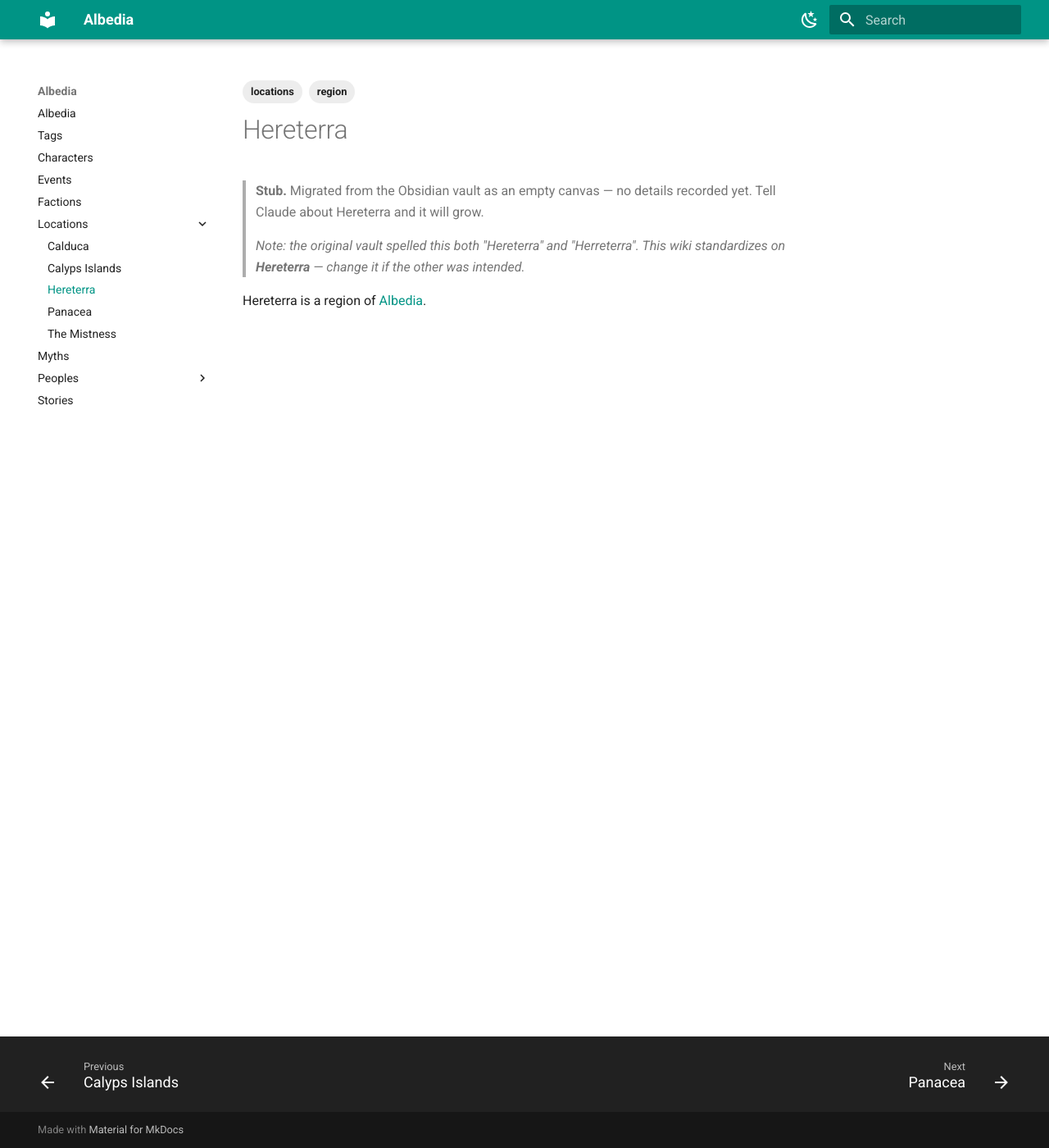
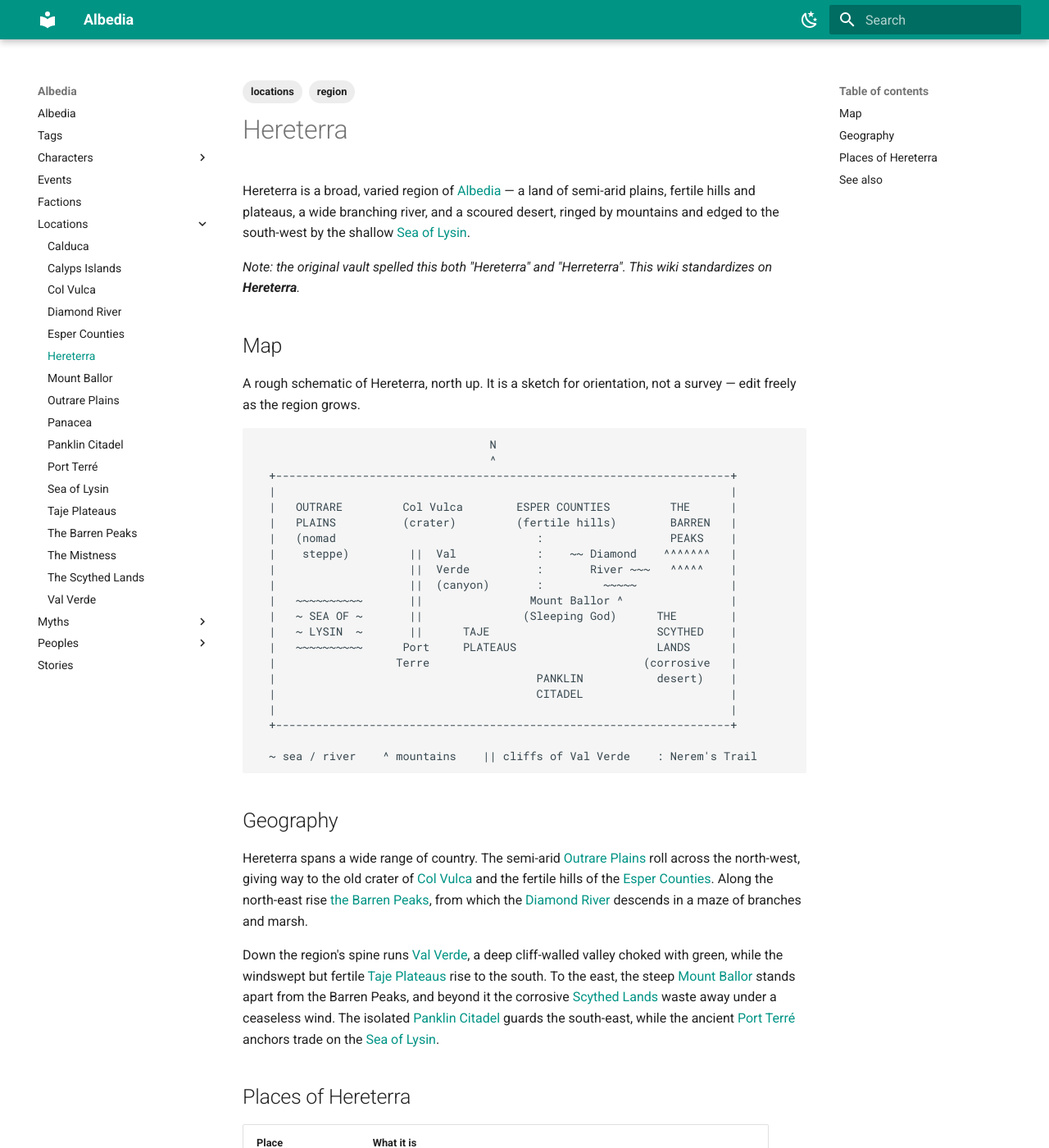
Before and after one commit to tk-auto/albedia, an MkDocs documentation site: the page built from docs/locations/hereterra.md, in a window 1280 px wide and 1400 px high. Shown: the whole window at 82% size. Built offline with MkDocs 1.6.1 and Material for MkDocs 9.7.7, drawn with Linux system fonts in a browser that asks for light colours; some of the changed text lies outside the part shown.

Commit message:
Flesh out Hereterra and its locations (#3)
Rework Hereterra from a stub into a full region hub with an editable
ASCII map, and add its twelve locations translated from the source
notes: Panklin Citadel, Col Vulca, Esper Counties, Diamond River (with
Nerem's Trail), Sea of Lysin, Mount Ballor, The Barren Peaks, Outrare
Plains, Taje Plateaus, Port Terré, The Scythed Lands, and Val Verde.

Add stub entries for The Sleeping God (temple within Mount Ballor) and
Nerem (namesake of the trail), and cross-link everything. Update the
home page and the locations, myths, and characters indexes.


Claude-Session: https://claude.ai/code/session_01W5PiA63XjW16BE9XqNEmWX

Co-authored-by: Claude <noreply@anthropic.com>

````diff
--- a/docs/locations/hereterra.md
+++ b/docs/locations/hereterra.md
@@ -7,10 +7,81 @@ tags:
 
 # Hereterra
 
-> **Stub.** Migrated from the Obsidian vault as an empty canvas — no details
-> recorded yet. Tell Claude about Hereterra and it will grow.
->
-> *Note: the original vault spelled this both "Hereterra" and "Herreterra".
-> This wiki standardizes on **Hereterra** — change it if the other was intended.*
+Hereterra is a broad, varied region of [Albedia](../index.md) — a land of
+semi-arid plains, fertile hills and plateaus, a wide branching river, and a
+scoured desert, ringed by mountains and edged to the south-west by the shallow
+[Sea of Lysin](sea-of-lysin.md).
 
-Hereterra is a region of [Albedia](../index.md).
+*Note: the original vault spelled this both "Hereterra" and "Herreterra". This
+wiki standardizes on **Hereterra**.*
+
+## Map
+
+A rough schematic of Hereterra, north up. It is a sketch for orientation, not a
+survey — edit freely as the region grows.
+
+```text
+                                   N
+                                   ^
+  +--------------------------------------------------------------------+
+  |                                                                    |
+  |   OUTRARE         Col Vulca        ESPER COUNTIES         THE      |
+  |   PLAINS          (crater)         (fertile hills)        BARREN   |
+  |   (nomad                              :                   PEAKS    |
+  |    steppe)         ||  Val            :    ~~ Diamond    ^^^^^^^   |
+  |                    ||  Verde          :       River ~~~   ^^^^^    |
+  |                    ||  (canyon)       :         ~~~~~              |
+  |   ~~~~~~~~~~       ||                Mount Ballor ^                |
+  |   ~ SEA OF ~       ||               (Sleeping God)      THE        |
+  |   ~ LYSIN  ~       ||      TAJE                         SCYTHED    |
+  |   ~~~~~~~~~~      Port     PLATEAUS                     LANDS      |
+  |                  Terre                                (corrosive   |
+  |                                       PANKLIN           desert)    |
+  |                                       CITADEL                      |
+  |                                                                    |
+  +--------------------------------------------------------------------+
+
+  ~ sea / river    ^ mountains    || cliffs of Val Verde    : Nerem's Trail
+```
+
+## Geography
+
+Hereterra spans a wide range of country. The semi-arid
+[Outrare Plains](outrare-plains.md) roll across the north-west, giving way to the
+old crater of [Col Vulca](col-vulca.md) and the fertile hills of the
+[Esper Counties](esper-counties.md). Along the north-east rise
+[the Barren Peaks](the-barren-peaks.md), from which the
+[Diamond River](diamond-river.md) descends in a maze of branches and marsh.
+
+Down the region's spine runs [Val Verde](val-verde.md), a deep cliff-walled
+valley choked with green, while the windswept but fertile
+[Taje Plateaus](taje-plateaus.md) rise to the south. To the east, the steep
+[Mount Ballor](mount-ballor.md) stands apart from the Barren Peaks, and beyond it
+the corrosive [Scythed Lands](the-scythed-lands.md) waste away under a ceaseless
+wind. The isolated [Panklin Citadel](panklin-citadel.md) guards the south-east,
+while the ancient [Port Terré](port-terre.md) anchors trade on the
+[Sea of Lysin](sea-of-lysin.md).
+
+## Places of Hereterra
+
+| Place | What it is |
+| --- | --- |
+| **[Panklin Citadel](panklin-citadel.md)** | A heavily fortified city whose people are kept wholly isolated. |
+| **[Col Vulca](col-vulca.md)** | The crater of a long-dead volcano, its inner slopes bristling with basalt needles. |
+| **[Esper Counties](esper-counties.md)** | Fertile, rolling hill-country and a much-prized place to live. |
+| **[Diamond River](diamond-river.md)** | A wide, branching river of marshes, rising in the Barren Peaks. |
+| **[Sea of Lysin](sea-of-lysin.md)** | A shallow, calm sea busy with merchant shipping. |
+| **[Mount Ballor](mount-ballor.md)** | A sheer peak apart from the Barren Peaks, holding the temple of the Sleeping God. |
+| **[The Barren Peaks](the-barren-peaks.md)** | A mid-altitude range roamed by ferocious beasts. |
+| **[Outrare Plains](outrare-plains.md)** | Vast semi-arid steppe crossed by nomad peoples. |
+| **[Taje Plateaus](taje-plateaus.md)** | A fractured cluster of airy, wind-scoured, fertile plateaus. |
+| **[Port Terré](port-terre.md)** | The oldest port on the Sea of Lysin. |
+| **[The Scythed Lands](the-scythed-lands.md)** | A desert swept by a continuous corrosive wind. |
+| **[Val Verde](val-verde.md)** | A long, deep valley walled by cliffs and filled with dense growth. |
+
+## See also
+
+- [Albedia](../index.md) — the world Hereterra belongs to.
+- [The Sleeping God](../myths/the-sleeping-god.md) — venerated at the temple on
+  Mount Ballor.
+- [Nerem](../characters/nerem.md) — who found the trail that now bears their name.
````
Also changed, not shown: docs/characters/index.md (+5 -2 lines), docs/characters/nerem.md (added, +20 -0 lines), docs/index.md (+6 -3 lines), docs/locations/col-vulca.md (added, +23 -0 lines), docs/locations/diamond-river.md (added, +37 -0 lines), docs/locations/esper-counties.md (added, +32 -0 lines), docs/locations/index.md (+17 -1 lines), docs/locations/mount-ballor.md (added, +30 -0 lines), docs/locations/outrare-plains.md (added, +30 -0 lines), docs/locations/panklin-citadel.md (added, +24 -0 lines), docs/locations/port-terre.md (added, +22 -0 lines), docs/locations/sea-of-lysin.md (added, +23 -0 lines), docs/locations/taje-plateaus.md (added, +31 -0 lines), docs/locations/the-barren-peaks.md (added, +25 -0 lines), 4 more files.
